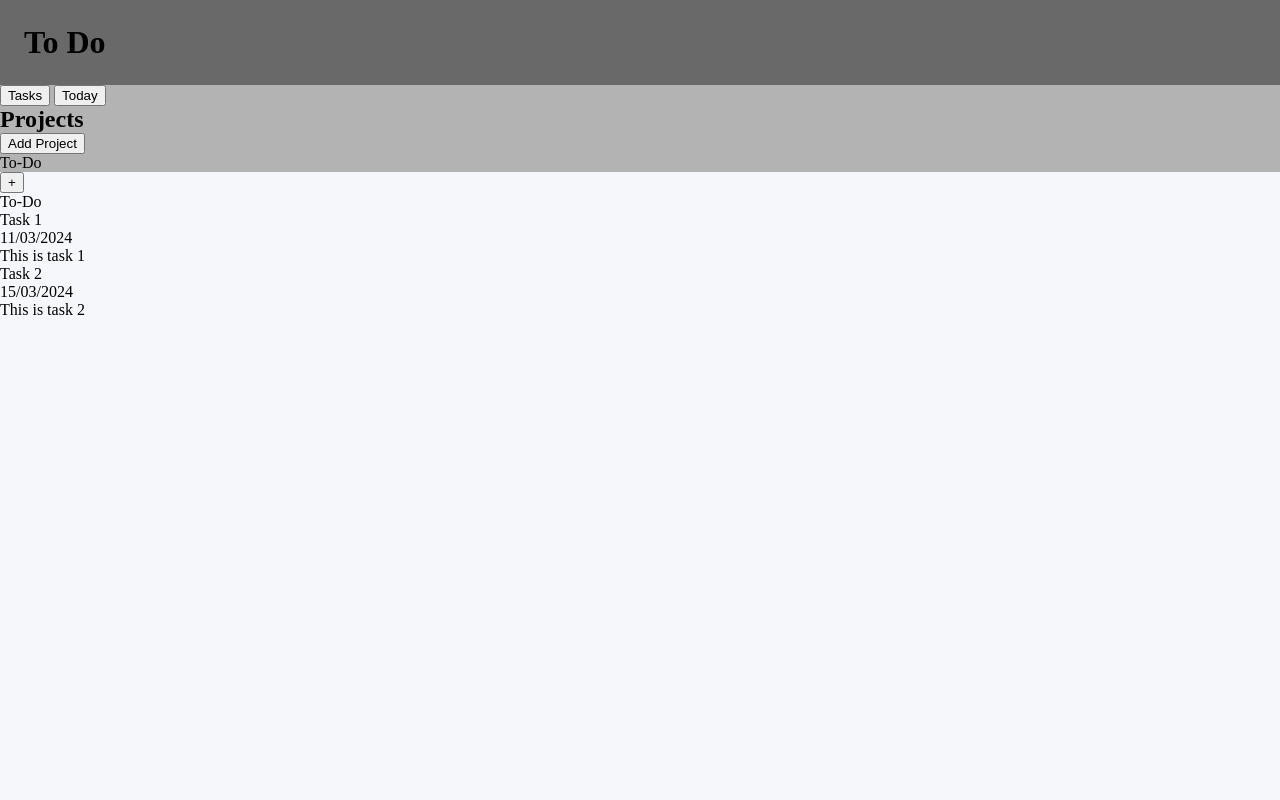
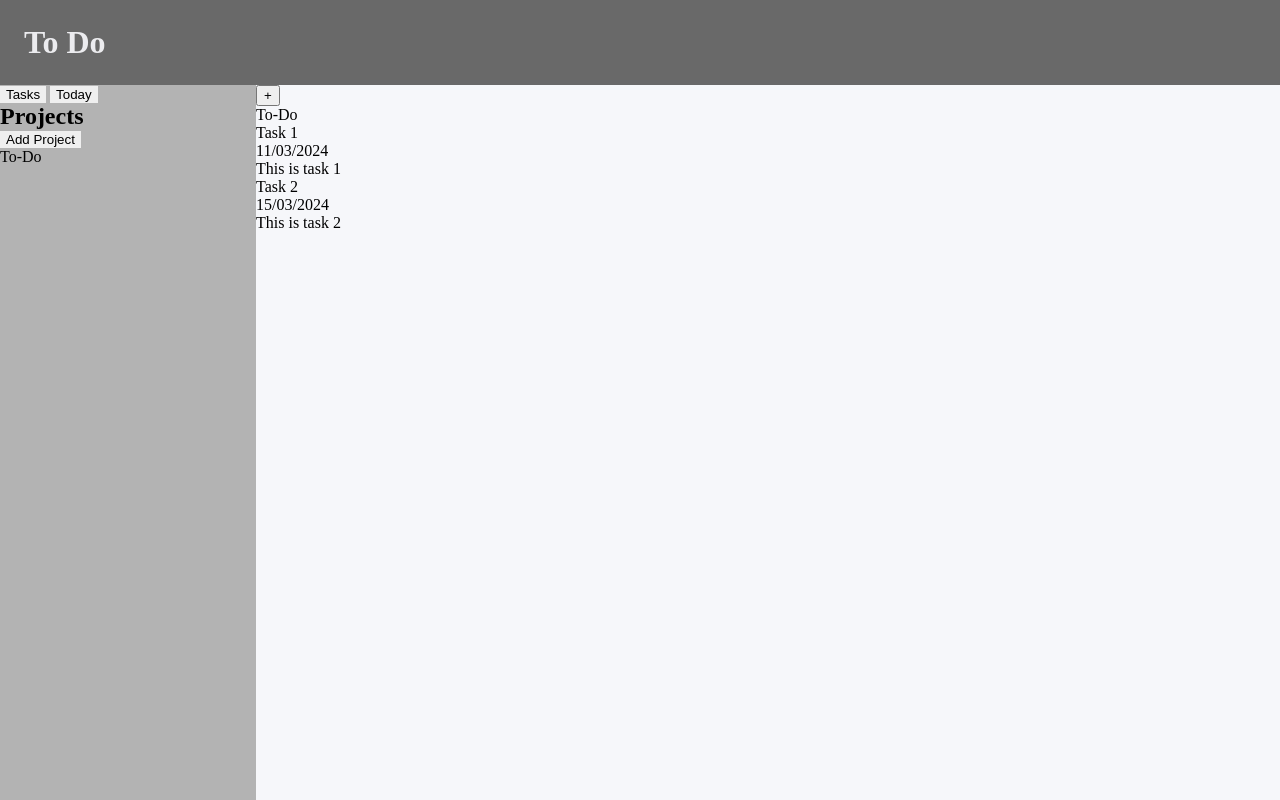
Before and after one commit to Churakuma/ToPToDoList, a website built with webpack: page src/template.html in a window 1280 px wide. Built offline with nearby package versions, Linux system fonts and the light colour scheme.

Commit message:
Vertical styling of content added

```diff
--- a/src/style.css
+++ b/src/style.css
@@ -95,12 +95,28 @@ body {
 .header {
     background-color: var(--bg-accent);
     padding: 24px 0px 24px 24px;
+
+    h1 {
+        color: var(--font-dark);
+    }
+}
+
+/* Layout */
+.to__do__list__container {
+    display: grid;
+    height: 100vh;
+    grid-template-columns: repeat(5, 1fr);
+
 }
 
 /* Sidebar */
 
 #projects__navbar {
     background-color: var(--bg-secondary);
+
+    button {
+        border: none;
+    }
 
     #add__project {
         display: none;
--- a/src/template.html
+++ b/src/template.html
@@ -9,7 +9,7 @@
     <header class="header">
         <h1>To Do</h1>
     </header>
-    <main>
+    <main class="to__do__list__container">
         <nav id="projects__navbar">
             <!-- Default tasks -->
             <button>Tasks</button>
```
